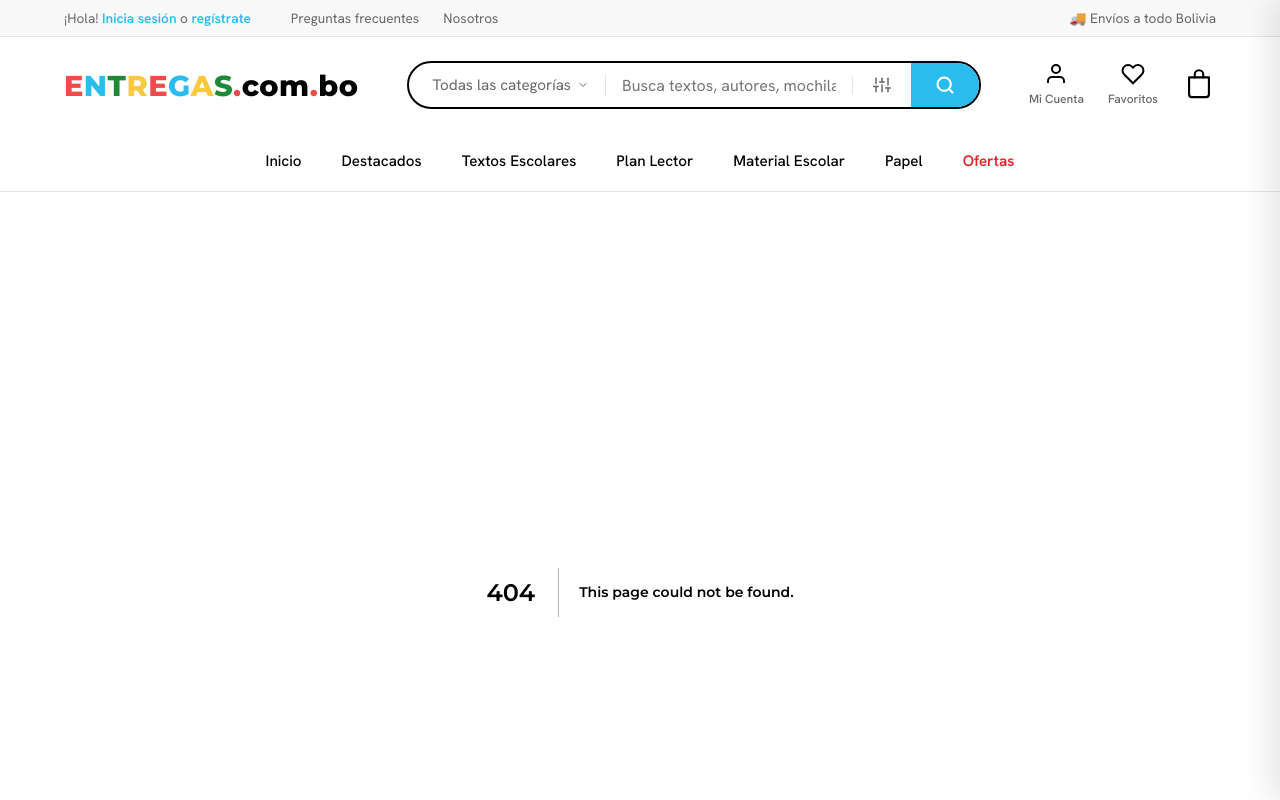
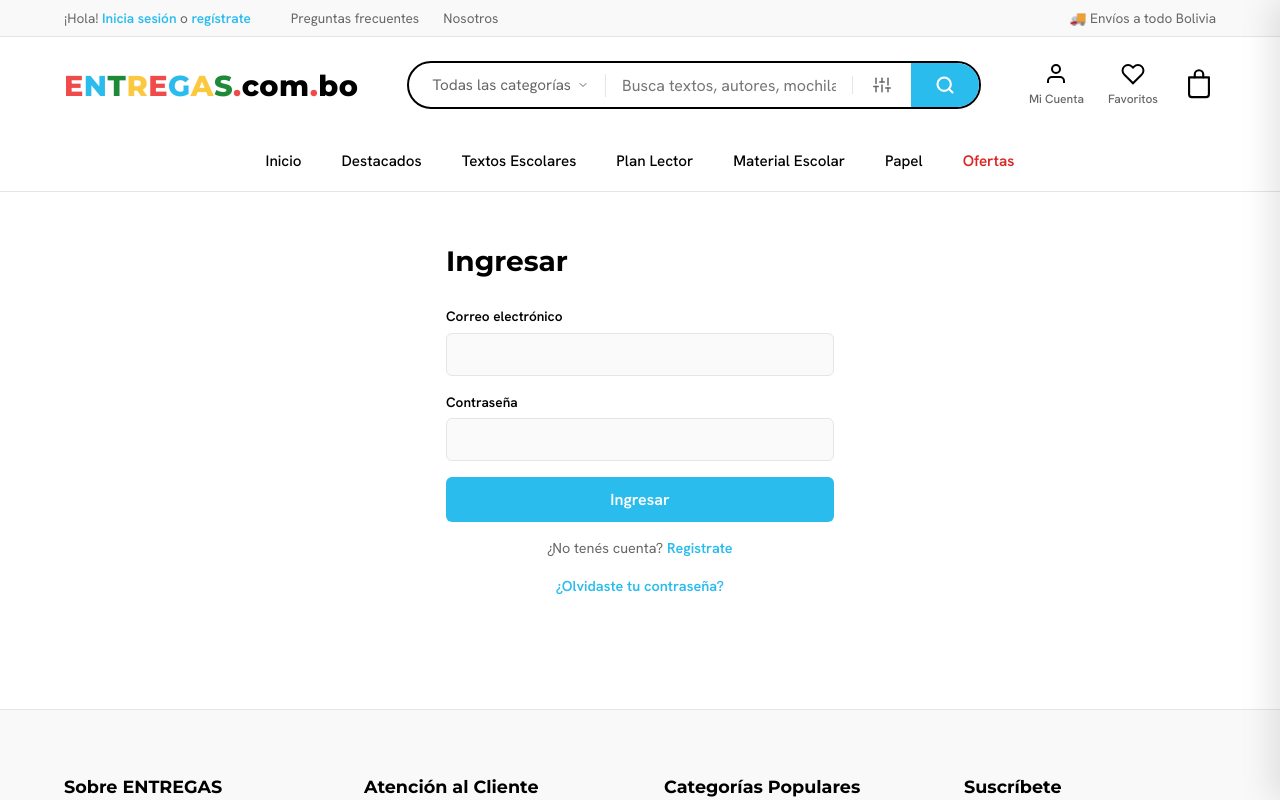
Before and after one commit to marcovelaa/Entregas, a Next.js app in the folder apps/frontend/: page /ingresar in a window 1280 px wide. Before the commit this address had no page. Shown: the top 800 px of the page. Built offline with nearby package versions, Linux system fonts and the light colour scheme.

Commit message:
feat(frontend): add login and registration pages

```diff
--- /dev/null
+++ b/apps/frontend/src/app/ingresar/Ingresar.module.css
@@ -0,0 +1,91 @@
+.pageWrapper {
+  max-width: 420px;
+  margin: 0 auto;
+  padding: 48px 16px;
+}
+
+.title {
+  font-family: var(--font-heading, inherit);
+  font-size: 1.75rem;
+  font-weight: 700;
+  margin-bottom: 24px;
+  color: var(--text-main, #1e293b);
+}
+
+.inputGroup {
+  display: flex;
+  flex-direction: column;
+  gap: 6px;
+  margin-bottom: 16px;
+}
+
+.inputGroup label {
+  font-size: 0.85rem;
+  font-weight: 600;
+  color: var(--text-main, #1e293b);
+}
+
+.input {
+  padding: 10px 12px;
+  border: 1px solid var(--border-light, #d0d0d0);
+  border-radius: 6px;
+  font-family: var(--font-body, inherit);
+  font-size: 1rem;
+  transition: border-color 0.2s;
+  background: #fafafa;
+}
+
+.input:focus {
+  outline: none;
+  border-color: var(--text-main, #1e293b);
+  background: white;
+}
+
+.submitBtn {
+  width: 100%;
+  padding: 12px;
+  background: var(--color-blue, #2563eb);
+  color: white;
+  border: none;
+  border-radius: 6px;
+  font-weight: 600;
+  font-size: 1rem;
+  cursor: pointer;
+  transition: opacity 0.2s;
+}
+
+.submitBtn:hover {
+  opacity: 0.9;
+}
+
+.submitBtn:disabled {
+  opacity: 0.6;
+  cursor: not-allowed;
+}
+
+.error {
+  color: #dc2626;
+  font-size: 0.9rem;
+  margin-bottom: 16px;
+  background: #fef2f2;
+  padding: 8px 12px;
+  border-radius: 4px;
+  border: 1px solid #fecaca;
+}
+
+.footerLink {
+  margin-top: 16px;
+  font-size: 0.9rem;
+  text-align: center;
+  color: var(--text-muted, #64748b);
+}
+
+.footerLink a {
+  color: var(--color-blue, #2563eb);
+  font-weight: 600;
+  text-decoration: none;
+}
+
+.footerLink a:hover {
+  text-decoration: underline;
+}
--- /dev/null
+++ b/apps/frontend/src/app/ingresar/page.tsx
@@ -0,0 +1,78 @@
+'use client';
+import React, { useState, Suspense } from 'react';
+import { useRouter, useSearchParams } from 'next/navigation';
+import Link from 'next/link';
+import { api } from '../../lib/api';
+import styles from './Ingresar.module.css';
+
+function IngresarForm() {
+  const router = useRouter();
+  const searchParams = useSearchParams();
+  const [email, setEmail] = useState('');
+  const [password, setPassword] = useState('');
+  const [error, setError] = useState<string | null>(null);
+  const [cargando, setCargando] = useState(false);
+
+  async function handleSubmit(e: React.FormEvent) {
+    e.preventDefault();
+    setError(null);
+    setCargando(true);
+    try {
+      await api.post('/clientes/auth/login', { email, password });
+      const redirectTo = searchParams.get('redirect') || '/mi-cuenta';
+      router.push(redirectTo);
+    } catch {
+      setError('Correo o contraseña incorrectos.');
+    } finally {
+      setCargando(false);
+    }
+  }
+
+  return (
+    <main className={styles.pageWrapper}>
+      <h1 className={styles.title}>Ingresar</h1>
+      <form onSubmit={handleSubmit}>
+        {error && <p className={styles.error}>{error}</p>}
+        <div className={styles.inputGroup}>
+          <label htmlFor="email">Correo electrónico</label>
+          <input
+            id="email"
+            type="email"
+            className={styles.input}
+            value={email}
+            onChange={(e) => setEmail(e.target.value)}
+            required
+          />
+        </div>
+        <div className={styles.inputGroup}>
+          <label htmlFor="password">Contraseña</label>
+          <input
+            id="password"
+            type="password"
+            className={styles.input}
+            value={password}
+            onChange={(e) => setPassword(e.target.value)}
+            required
+          />
+        </div>
+        <button type="submit" className={styles.submitBtn} disabled={cargando}>
+          {cargando ? 'Ingresando...' : 'Ingresar'}
+        </button>
+      </form>
+      <p className={styles.footerLink}>
+        ¿No tenés cuenta? <Link href="/registro">Registrate</Link>
+      </p>
+      <p className={styles.footerLink}>
+        <Link href="/recuperar-password">¿Olvidaste tu contraseña?</Link>
+      </p>
+    </main>
+  );
+}
+
+export default function IngresarPage() {
+  return (
+    <Suspense fallback={<main className={styles.pageWrapper}><h1 className={styles.title}>Cargando...</h1></main>}>
+      <IngresarForm />
+    </Suspense>
+  );
+}
--- /dev/null
+++ b/apps/frontend/src/app/registro/Registro.module.css
@@ -0,0 +1,91 @@
+.pageWrapper {
+  max-width: 420px;
+  margin: 0 auto;
+  padding: 48px 16px;
+}
+
+.title {
+  font-family: var(--font-heading, inherit);
+  font-size: 1.75rem;
+  font-weight: 700;
+  margin-bottom: 24px;
+  color: var(--text-main, #1e293b);
+}
+
+.inputGroup {
+  display: flex;
+  flex-direction: column;
+  gap: 6px;
+  margin-bottom: 16px;
+}
+
+.inputGroup label {
+  font-size: 0.85rem;
+  font-weight: 600;
+  color: var(--text-main, #1e293b);
+}
+
+.input {
+  padding: 10px 12px;
+  border: 1px solid var(--border-light, #d0d0d0);
+  border-radius: 6px;
+  font-family: var(--font-body, inherit);
+  font-size: 1rem;
+  transition: border-color 0.2s;
+  background: #fafafa;
+}
+
+.input:focus {
+  outline: none;
+  border-color: var(--text-main, #1e293b);
+  background: white;
+}
+
+.submitBtn {
+  width: 100%;
+  padding: 12px;
+  background: var(--color-blue, #2563eb);
+  color: white;
+  border: none;
+  border-radius: 6px;
+  font-weight: 600;
+  font-size: 1rem;
+  cursor: pointer;
+  transition: opacity 0.2s;
+}
+
+.submitBtn:hover {
+  opacity: 0.9;
+}
+
+.submitBtn:disabled {
+  opacity: 0.6;
+  cursor: not-allowed;
+}
+
+.error {
+  color: #dc2626;
+  font-size: 0.9rem;
+  margin-bottom: 16px;
+  background: #fef2f2;
+  padding: 8px 12px;
+  border-radius: 4px;
+  border: 1px solid #fecaca;
+}
+
+.footerLink {
+  margin-top: 16px;
+  font-size: 0.9rem;
+  text-align: center;
+  color: var(--text-muted, #64748b);
+}
+
+.footerLink a {
+  color: var(--color-blue, #2563eb);
+  font-weight: 600;
+  text-decoration: none;
+}
+
+.footerLink a:hover {
+  text-decoration: underline;
+}
```
Also changed, not shown: apps/frontend/src/app/registro/page.tsx (added, +78 -0 lines).
